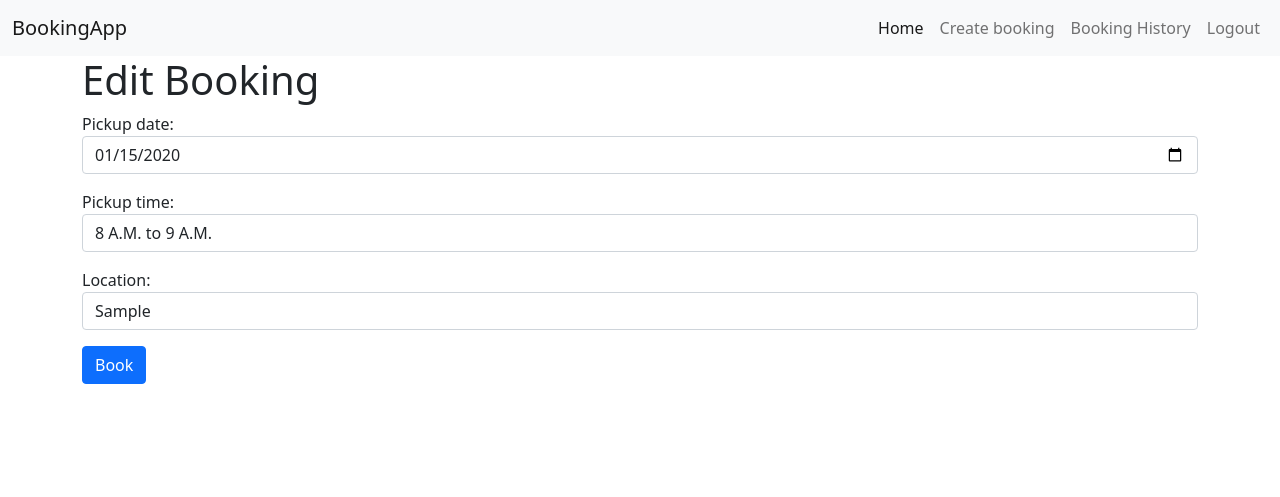
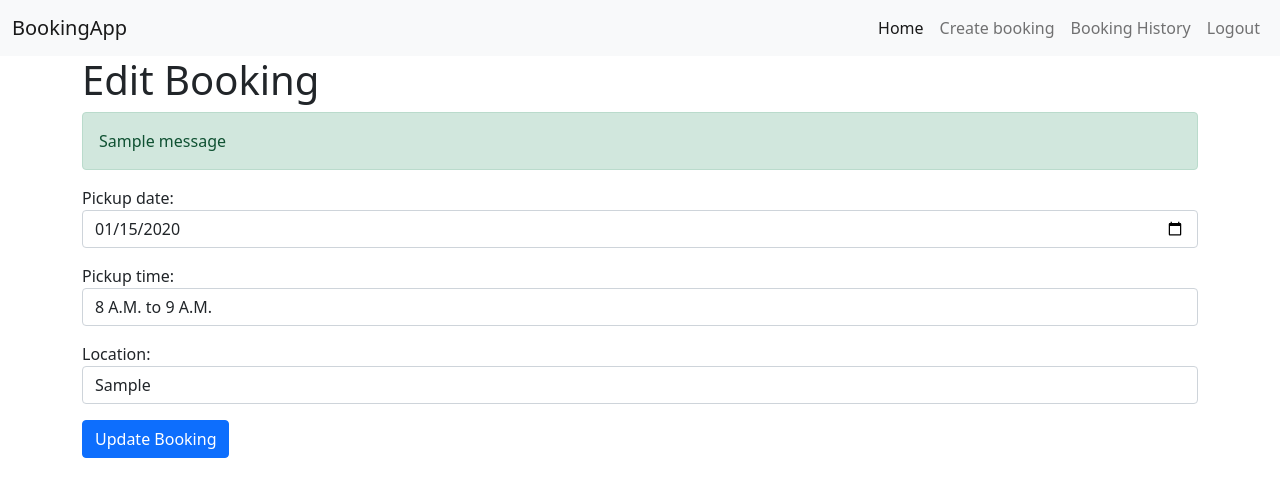
Before and after one commit to KayongoYongo/PP-Mama_Fua_website_Django, a Django app: page /user-dashboard/edit-booking/1 in a window 1280 px wide. Shown: the top 497 px of the page. Run offline with Django 5.2, Linux system fonts and the light colour scheme; a user stored in the database is signed in; tables that the repository leaves empty hold one stand-in row (values such as "Sample post"); one stand-in notice (Sample message) is shown; some libraries are stand-ins or nearby versions.

Commit message:
modifed the templates for creating, editing and viewing the bookings

```diff
--- a/mama_fua_project/bookings_app/templates/bookings_app/create_booking.html
+++ b/mama_fua_project/bookings_app/templates/bookings_app/create_booking.html
@@ -12,6 +12,11 @@
         <h1>Create Booking</h1>
         <form id="bookingForm" method="POST" action="{% url 'create_booking' %}">
         {% csrf_token %}
+        {% if form.non_field_errors %}
+            <div class="alert alert-danger">
+                {{ form.non_field_errors }}
+            </div>
+        {% endif %}
         <div class="mb-3">
             {{ form.pickup_date.label_tag }}
             {{ form.pickup_date }}
--- a/mama_fua_project/bookings_app/templates/bookings_app/edit_booking.html
+++ b/mama_fua_project/bookings_app/templates/bookings_app/edit_booking.html
@@ -1,7 +1,7 @@
 {% extends "bookings_app/base.html" %}
 {% load crispy_forms_tags %}
 {% load static %}
-{% block title %}Add Blog{% endblock %}
+{% block title %}Edit Booking{% endblock %}
 {% block head %}
     {{ super }}
     <link rel="stylesheet" href="https://cdn.jsdelivr.net/npm/bootstrap@5.0.0-beta3/dist/css/bootstrap.min.css">
@@ -11,6 +11,18 @@
         <h1>Edit Booking</h1>
         <form id="bookingForm" method="POST" action="{% url 'edit_booking' booking.id %}">
             {% csrf_token %}
+            {% if messages %}
+            {% for message in messages %}
+                <div class="alert {% if message.tags %}alert-{{ message.tags }}{% endif %}">
+                    {{ message }}
+                </div>
+            {% endfor %}
+            {% endif %}
+            {% if form.non_field_errors %}
+                <div class="alert alert-danger">
+                    {{ form.non_field_errors }}
+                </div>
+            {% endif %}
             <div class="mb-3">
                 {{ form.pickup_date.label_tag }}
                 {{ form.pickup_date }}
@@ -32,7 +44,7 @@
                     <div class="invalid-feedback d-block">{{ error }}</div>
                 {% endfor %}
             </div>
-        <button type="submit" class="btn btn-primary">Book</button>
+            <button type="submit" class="btn btn-primary">Update Booking</button>
         </form>
     </div>
 {% endblock %}
```
Also changed, not shown: mama_fua_project/bookings_app/templates/bookings_app/my_bookings.html (+6 -2 lines). Lines whose indentation alone changed are shown as unchanged.
